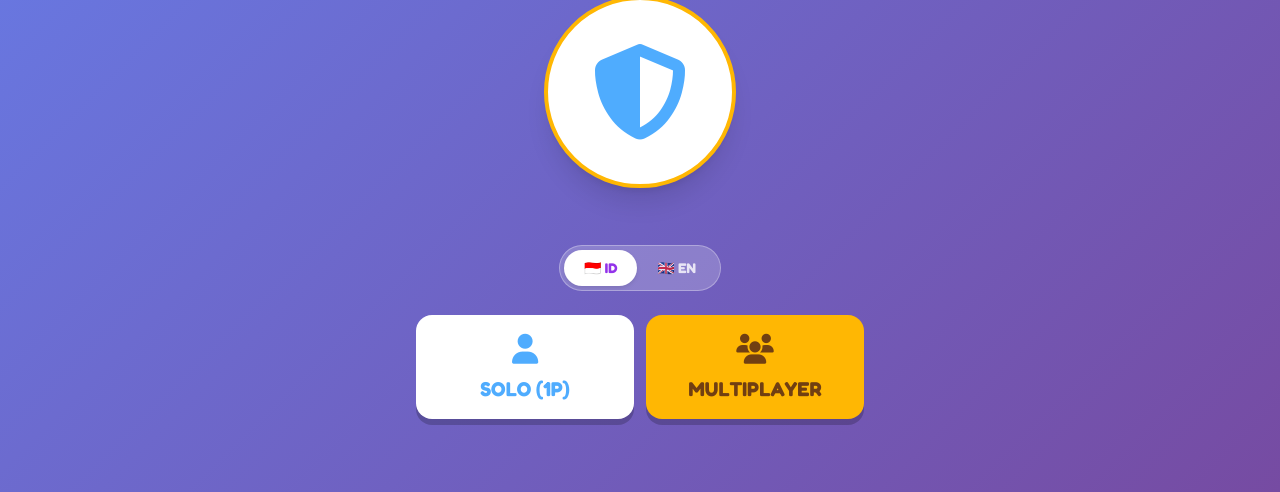
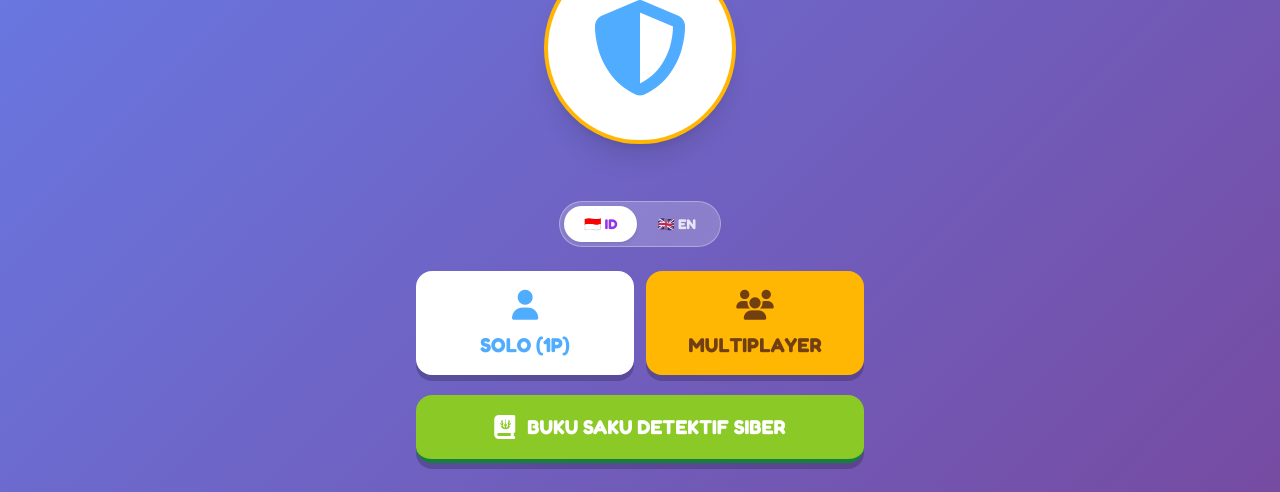
Before and after one commit to gilangadikara-debug/tugoffacts, a plain HTML site: page index.html in a window 1280 px wide. Shown: the part 308-800 px from the top of the page. Drawn offline with nearby package versions, Linux system fonts and the light colour scheme.

Commit message:
Update index.html

```diff
--- a/index.html
+++ b/index.html
@@ -139,7 +139,8 @@
             </div>
 
             <!-- Pilihan Mode Permainan -->
-            <div class="w-full flex gap-3 pointer-events-auto">
+            <div class="w-full flex flex-col gap-3 pointer-events-auto">
+                <div class="flex gap-3 w-full">
                     <button onclick="startGame('1P')" class="btn-3d flex-1 bg-white hover:bg-gray-100 text-game-blue text-xl font-bold py-4 rounded-2xl flex flex-col items-center justify-center">
                         <i class="fa-solid fa-user text-3xl mb-2"></i>
                         <span id="ui-btn-solo">SOLO (1P)</span>
@@ -147,6 +148,13 @@
                     <button onclick="startGame('2P')" class="btn-3d flex-1 bg-game-yellow hover:bg-yellow-400 text-yellow-900 text-xl font-bold py-4 rounded-2xl flex flex-col items-center justify-center">
                         <i class="fa-solid fa-users text-3xl mb-2"></i>
                         <span id="ui-btn-multi">MULTIPLAYER</span>
+                    </button>
+                </div>
+
+                <!-- Tombol Link PDF Materi -->
+                <button onclick="openPDF()" class="btn-3d w-full bg-game-green hover:bg-green-600 text-white text-xl font-bold py-4 rounded-2xl flex items-center justify-center transition-all mt-2 border-b-4 border-green-700">
+                    <i class="fa-solid fa-book-journal-whills text-2xl mr-3"></i>
+                    <span id="ui-btn-pdf">BUKU SAKU DETEKTIF SIBER</span>
                 </button>
             </div>
         </div>
@@ -288,10 +296,17 @@
             }
         }
 
+        // --- FUNGSI BUKA PDF ---
+        function openPDF() {
+            // Mengarahkan pengguna ke file materi. Pastikan file "prebunking.pdf" ada di folder yang sama.
+            window.open('prebunking.pdf', '_blank');
+        }
+
         // --- DICTIONARY UI ---
         const uiDict = {
             "ui-btn-solo": { id: "SOLO (1P)", en: "SOLO (1P)" },
             "ui-btn-multi": { id: "MULTIPLAYER", en: "MULTIPLAYER" },
+            "ui-btn-pdf": { id: "BUKU SAKU DETEKTIF SIBER", en: "CYBER DETECTIVE HANDBOOK" },
             "ui-q-title": { id: "Benar atau Salah?", en: "True or False?" },
             "ui-btn-guess-true": { id: "BENAR", en: "TRUE" },
             "ui-btn-guess-false": { id: "SALAH", en: "FALSE" },
```
Lines whose indentation alone changed are shown as unchanged.
